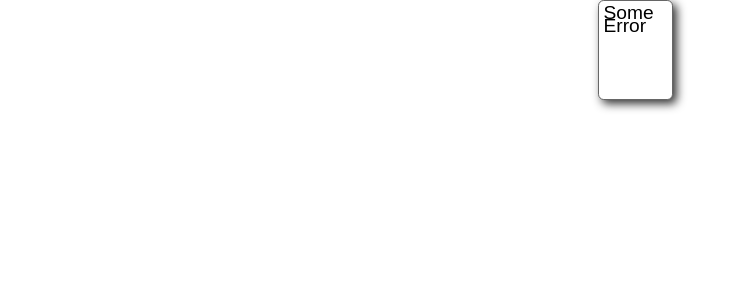
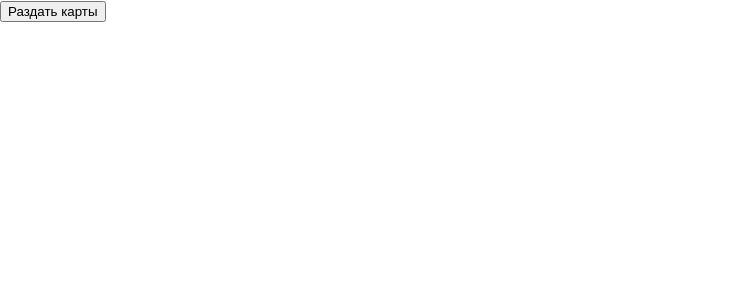
Before and after one commit to almazovurmat/lab52, a React (Create React App) app: page / in a window 1280 px wide. Shown: the top 300 px of the page, without its empty margins (0-747 px from the left). Built offline with nearby package versions, Linux system fonts and the light colour scheme.

Commit message:
draw cards on page

```diff
--- a/src/App.tsx
+++ b/src/App.tsx
@@ -1,11 +1,28 @@
-import React from 'react';
+import React, {useState} from 'react';
 import CardView from "./CardView/CardView";
+import CardDeck from "./lib/CardDeck";
 import './App.css';
+import Card from "./lib/Card";
 
 const App = () => {
+    const [cards, setCards] = useState<Card[]> ([]);
+
+    const distributeCards = () => {
+        setCards((new CardDeck().getCards(5)));
+    };
+
+    if (cards.length <= 0) {
+        return <button onClick={distributeCards}>Раздать карты</button>
+    }
+
     return (
         <div className="App">
-            <CardView rank="" suit="" />
+            {
+                cards.map(card => {
+                    return <CardView key={card.rank+card.suit} rank={card.rank} suit={card.suit}/>
+                })
+            }
+            <button onClick={distributeCards}>Раздать карты</button>
         </div>
     );
 };
```
